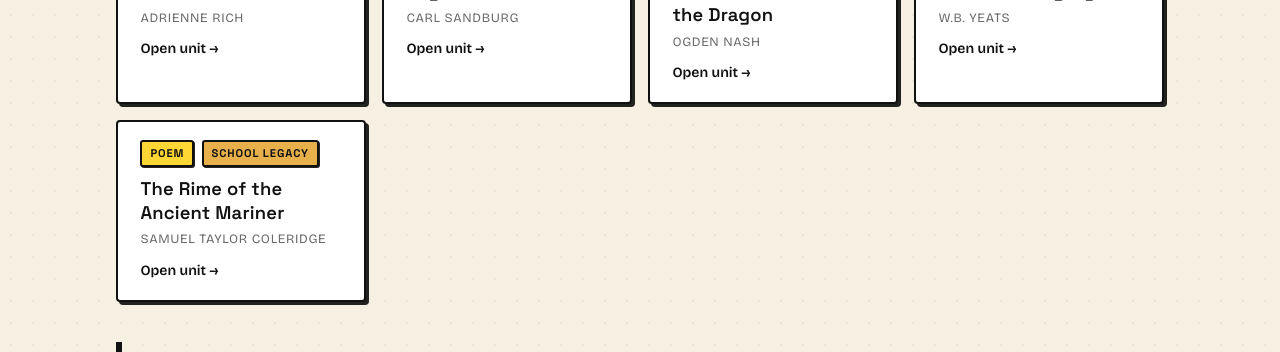
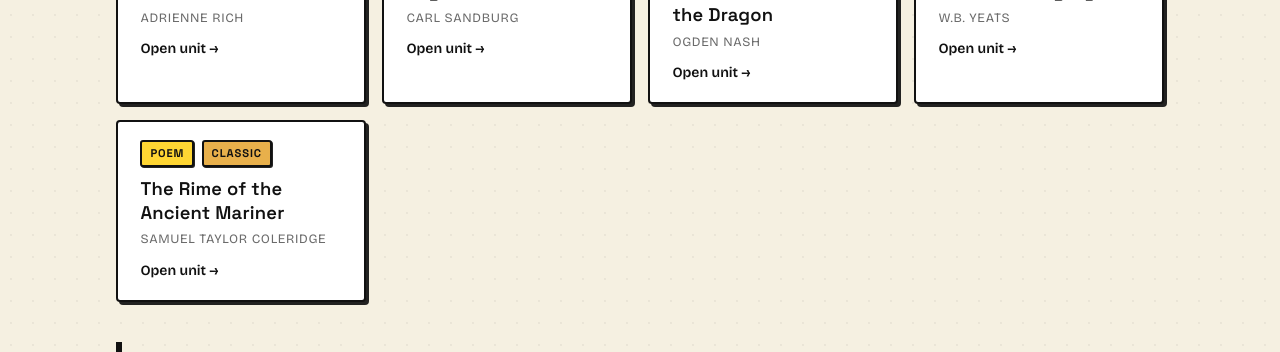
Before and after one commit to Hustlenix/The-Rime-Of-The-Ancient-Mariner, a React (Vite) app in the folder client/: page /#/ in a window 1280 px wide. Shown: the part 1800-2152 px from the top of the page. Built offline with nearby package versions, Linux system fonts and the light colour scheme; no server answers.

Commit message:
Tag unit cards by book color and add heritage stamp

```diff
--- a/client/src/App.jsx
+++ b/client/src/App.jsx
@@ -99,6 +99,7 @@ export default function App() {
           including the school&rsquo;s legacy unit The Rime of the Ancient Mariner) and Footprints
           Without Feet.
         </p>
+        <p className="heritage-stamp">Est. 1798 · The Rime of the Ancient Mariner</p>
       </footer>
     </>
   );
--- a/client/src/pages/Home.jsx
+++ b/client/src/pages/Home.jsx
@@ -52,10 +52,10 @@ export default function Home() {
               </div>
               <div className="unit-grid">
                 {book.units.map((u) => (
-                  <Link key={u.id} to={`/unit/${u.id}/study`} className="unit-card card">
+                  <Link key={u.id} to={`/unit/${u.id}/study`} className={`unit-card card book-${book.id}`}>
                     <div className="unit-card-top">
                       <span className={`type-badge type-${u.type}`}>{TYPE_LABELS[u.type] || u.type}</span>
-                      {u.id === 'rime-of-the-ancient-mariner' && <span className="type-badge type-legacy">School legacy</span>}
+                      {u.id === 'rime-of-the-ancient-mariner' && <span className="type-badge type-legacy">CLASSIC</span>}
                     </div>
                     <h3 className="unit-card-title">{u.title}</h3>
                     <p className="unit-card-author">{u.author}</p>
```
